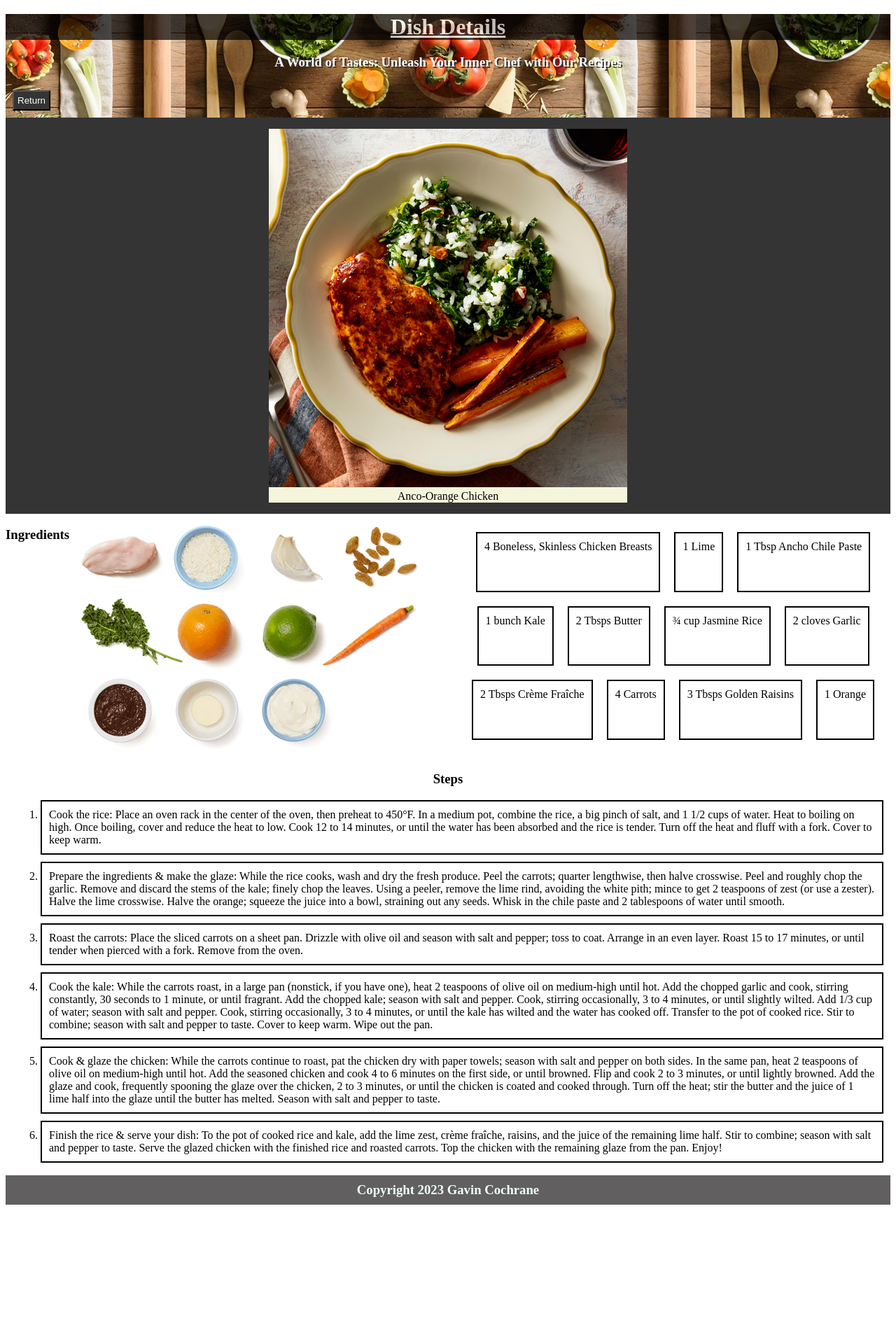
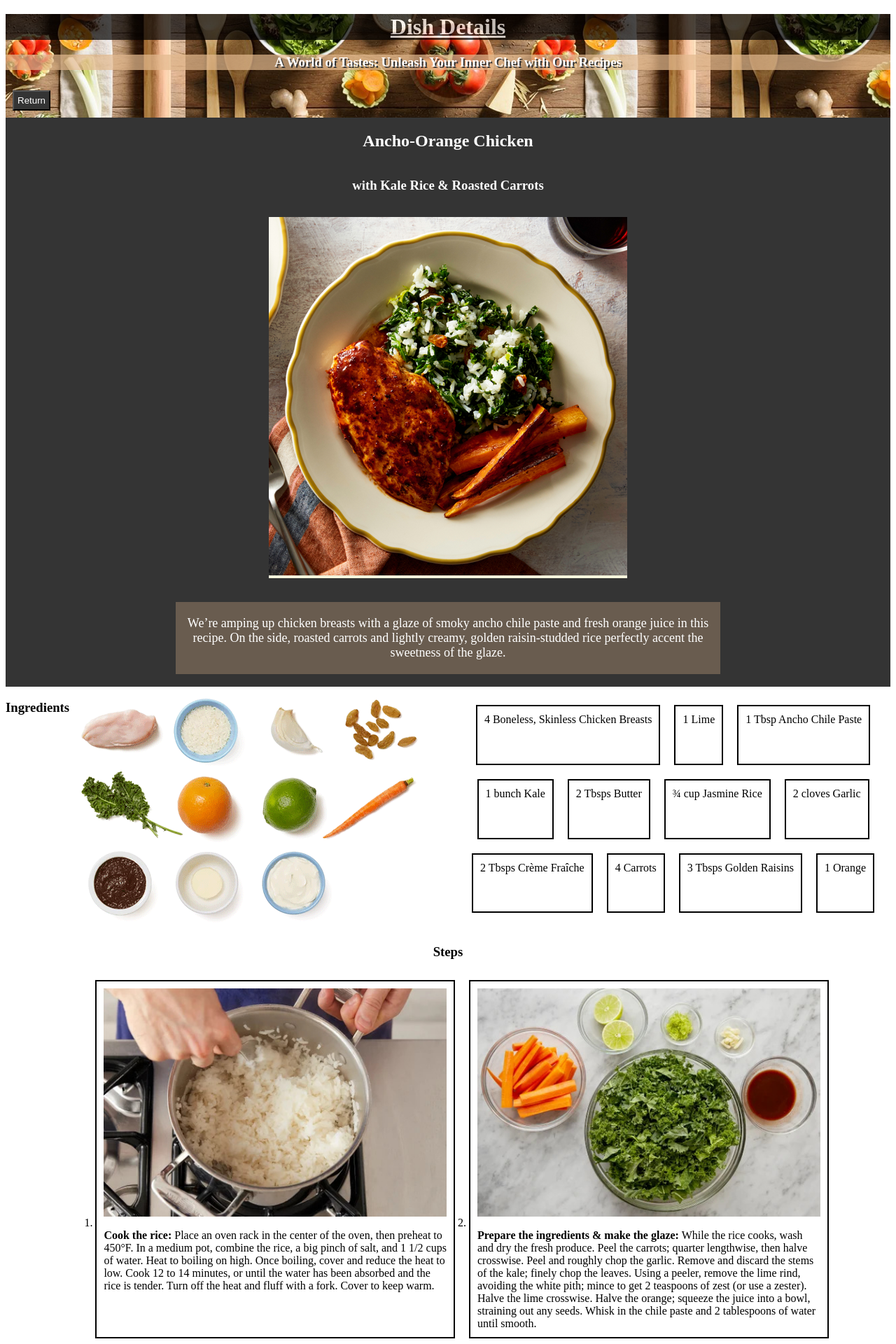
Before and after one commit to Gavincochrane2/idm232-gjc56, a PHP site: page /hwk03/index.html in a window 1280 px wide. Shown: the top 1920 px of the page at 70% size. Before the commit the page ends 1721 px from the top, so only its background shows below. Run offline with PHP 8.4, Linux system fonts and the light colour scheme.

Commit message:
HWK03 corrections

```diff
--- a/hwk03/general.css
+++ b/hwk03/general.css
@@ -6,6 +6,32 @@
     justify-content: center;
     background-color: rgb(52, 52, 52);
     background-size: cover;
+
+
+}
+
+.desc {
+  background-color: rgb(52, 52, 52);
+  display: flex;
+  justify-content: center;
+  flex-wrap: wrap;
+  flex-direction: column;
+  text-align: center;
+  color: white;
+
+
+}
+
+.desc p {
+  max-width: 60%;
+  align-self: center;
+  padding-bottom: 20px;
+  padding-top: 20px;
+  padding-left: 10px;
+  padding-right: 10px;
+  font-size: large;
+  background-color: rgba(227, 186, 143, .3);
+
 }
 
 header {
@@ -121,27 +147,20 @@ footer h3 {
    text-align: center;
    color: white;
    text-shadow: 2px 2px  rgb(52, 52, 52);
+   background-color: rgba(227, 186, 143, .7);
+   background-size: contain;
  }
 
- figure:hover {
-    cursor: pointer;
-  }
+
 
   button:hover {
     cursor: pointer;
   }
 
-  figure img {
-    transition: filter 0.3s;
-  }
 
-  figure img:hover {
-    cursor: pointer;
-  }
 
-  figure:hover img {
-    filter: brightness(70%);
-  }
+
+
 
   div.ingredients h3 {
     text-align: center;
@@ -161,3 +180,51 @@ footer h3 {
       align-items: center;
     }
   }
+
+  ol li img {
+    max-width: 100%;
+    display: flex;
+    justify-content: center;
+    align-items: center;
+    align-self: center;
+    justify-items: center;
+    text-align: center;
+    float: center;
+
+  }
+
+  .steps li {
+    max-width: 40%;
+  }
+
+  ol {
+
+    display: flex;
+    flex-direction: row;
+    flex-wrap: wrap;
+justify-content: center;
+  }
+
+  @media screen and (max-width: 850px) {
+    ol {
+      flex-direction: column;
+      justify-content: center;
+      align-items: center;
+    }
+  }
+
+  @media screen and (max-width: 850px) {
+    .steps li {
+      max-width: 80%;
+    }
+  }
+
+  @media screen and (min-width: 1337px) {
+    ol li img {
+      padding-left: 20px;
+    }
+  }
+  @media screen and (max-width: 850px) and (min-width: 746px) {
+    ol li img {
+      padding-left: 30px;
+  }
--- a/hwk03/index.html
+++ b/hwk03/index.html
@@ -15,16 +15,24 @@
   <button class="search" type="submit">Return</button>
 </div>
 </header>
+<div class="desc">
+<h2>Ancho-Orange Chicken</h2>
+ <h3>with Kale Rice & Roasted Carrots</h3>
+ </div>
+
 <div id="content">
 <figure class="oneRec">
 
   <img src="images/0101_FPP_Chicken-Rice_97338_WEB_SQ.png" alt="FPP Chicken rice">
 
-  <figcaption>
-    Anco-Orange Chicken
-  </figcaption>
 
 </div>
+
+<div class="desc">
+  <p>We’re amping up chicken breasts with a glaze of smoky ancho chile paste and fresh orange juice in this recipe. On the side, roasted carrots and lightly creamy, golden raisin-studded rice perfectly accent the sweetness of the glaze.</p>
+</div>
+
+
 
 <div class="ingredients">
 <h3>Ingredients</h3>
@@ -48,17 +56,29 @@
 
 <h3>Steps</h3>
 <ol>
-  <li>Cook the rice:
+  <li> <img src="images/0101_FPP_Chicken-Rice_18594_WEB.jpg" alt="Cook the rice">
+    <br>
+    <strong>Cook the rice:</strong>
     Place an oven rack in the center of the oven, then preheat to 450°F. In a medium pot, combine the rice, a big pinch of salt, and 1 1/2 cups of water. Heat to boiling on high. Once boiling, cover and reduce the heat to low. Cook 12 to 14 minutes, or until the water has been absorbed and the rice is tender. Turn off the heat and fluff with a fork. Cover to keep warm.</li>
-<li>Prepare the ingredients & make the glaze:
+<li> <img src="images/0101_FPP_Chicken-Rice_18622_WEB.jpg" alt="Prep and make the glaze">
+  <br>
+ <strong>Prepare the ingredients & make the glaze:</strong>
   While the rice cooks, wash and dry the fresh produce. Peel the carrots; quarter lengthwise, then halve crosswise. Peel and roughly chop the garlic. Remove and discard the stems of the kale; finely chop the leaves. Using a peeler, remove the lime rind, avoiding the white pith; mince to get 2 teaspoons of zest (or use a zester). Halve the lime crosswise. Halve the orange; squeeze the juice into a bowl, straining out any seeds. Whisk in the chile paste and 2 tablespoons of water until smooth.</li>
-  <li>Roast the carrots:
+  <li> <img src="images/0101_FPP_Chicken-Rice_18626_WEB.jpg" alt="Prep the carrots">
+    <br>
+   <strong>Roast the carrots:</strong>
     Place the sliced carrots on a sheet pan. Drizzle with olive oil and season with salt and pepper; toss to coat. Arrange in an even layer. Roast 15 to 17 minutes, or until tender when pierced with a fork. Remove from the oven.</li>
-<li>Cook the kale:
+<li> <img src="images/0101_FPP_Chicken-Rice_18609_WEB.jpg" alt="Cook the kale">
+  <br>
+ <strong>Cook the kale:</strong>
   While the carrots roast, in a large pan (nonstick, if you have one), heat 2 teaspoons of olive oil on medium-high until hot. Add the chopped garlic and cook, stirring constantly, 30 seconds to 1 minute, or until fragrant. Add the chopped kale; season with salt and pepper. Cook, stirring occasionally, 3 to 4 minutes, or until slightly wilted. Add 1/3 cup of water; season with salt and pepper. Cook, stirring occasionally, 3 to 4 minutes, or until the kale has wilted and the water has cooked off. Transfer to the pot of cooked rice. Stir to combine; season with salt and pepper to taste. Cover to keep warm. Wipe out the pan.</li>
-  <li>Cook & glaze the chicken:
+  <li> <img src="images/0101_FPP_Chicken-Rice_18639_WEB.jpg" alt="Cook and glaze the chicken">
+    <br>
+   <strong>Cook & glaze the chicken:</strong>
     While the carrots continue to roast, pat the chicken dry with paper towels; season with salt and pepper on both sides. In the same pan, heat 2 teaspoons of olive oil on medium-high until hot. Add the seasoned chicken and cook 4 to 6 minutes on the first side, or until browned. Flip and cook 2 to 3 minutes, or until lightly browned. Add the glaze and cook, frequently spooning the glaze over the chicken, 2 to 3 minutes, or until the chicken is coated and cooked through. Turn off the heat; stir the butter and the juice of 1 lime half into the glaze until the butter has melted. Season with salt and pepper to taste.</li>
-<li>Finish the rice & serve your dish:
+<li> <img src="images/0101_FPP_Chicken-Rice_18630_WEB.jpg" alt="Finish the rice and serve your dish">
+  <br>
+ <strong>Finish the rice & serve your dish:</strong>
   To the pot of cooked rice and kale, add the lime zest, crème fraîche, raisins, and the juice of the remaining lime half. Stir to combine; season with salt and pepper to taste. Serve the glazed chicken with the finished rice and roasted carrots. Top the chicken with the remaining glaze from the pan. Enjoy!</li>
   </ol>
 
```
Also changed, not shown: hwk03/images/0101_FPP_Chicken-Rice_18594_WEB.jpg (added), hwk03/images/0101_FPP_Chicken-Rice_18594_WEB.webp (added), hwk03/images/0101_FPP_Chicken-Rice_18609_WEB.jpg (added), hwk03/images/0101_FPP_Chicken-Rice_18609_WEB.webp (added), hwk03/images/0101_FPP_Chicken-Rice_18622_WEB.jpg (added), hwk03/images/0101_FPP_Chicken-Rice_18622_WEB.webp (added), hwk03/images/0101_FPP_Chicken-Rice_18626_WEB.jpg (added), hwk03/images/0101_FPP_Chicken-Rice_18626_WEB.webp (added), hwk03/images/0101_FPP_Chicken-Rice_18630_WEB.jpg (added), hwk03/images/0101_FPP_Chicken-Rice_18630_WEB.webp (added), hwk03/images/0101_FPP_Chicken-Rice_18639_WEB.jpg (added), hwk03/images/0101_FPP_Chicken-Rice_18639_WEB.webp (added), 2 other files.
